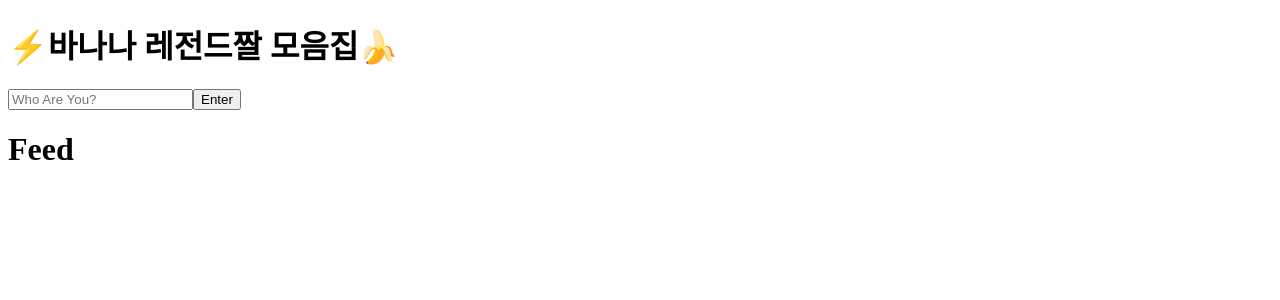
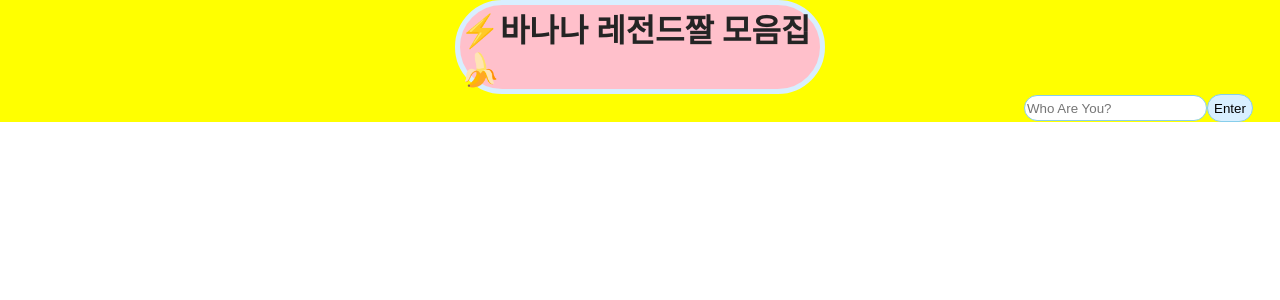
Before and after one commit to yeyunny/TS-Banana, a React (Create React App) app: page / in a window 1280 px wide. Shown: the top 300 px of the page. Built offline with nearby package versions, Linux system fonts and the light colour scheme.

Commit message:
[ADD] FeedContainer 시도하기

```diff
--- /dev/null
+++ b/src/common.scss
@@ -0,0 +1,3 @@
+body {
+  margin: 0;
+}
--- a/src/components/FeedContainer.jsx
+++ b/src/components/FeedContainer.jsx
@@ -1,11 +1,7 @@
-import React from "react";
+import React, { useState } from "react";
 
 function FeedContainer() {
-  return (
-    <div>
-      <h1>Feed</h1>
-    </div>
-  );
+  return <div></div>;
 }
 
 export default FeedContainer;
--- a/src/components/Title.jsx
+++ b/src/components/Title.jsx
@@ -1,4 +1,5 @@
 import React, { useState } from "react";
+import "./Title.scss";
 
 function Title() {
   const [username, setUsername] = useState("");
@@ -10,16 +11,15 @@ function Title() {
   const submitHandler = () => {
     localStorage.setItem("username", username);
   };
-  console.log(username);
 
   const nickname = localStorage.getItem("username");
   return (
-    <div>
-      <h1>⚡️바나나 레전드짤 모음집🍌</h1>
+    <div id="navContainer">
+      <h1 id="title">⚡️바나나 레전드짤 모음집🍌</h1>
       {nickname ? (
-        <span>{nickname}</span>
+        <span id="nickname">{nickname}</span>
       ) : (
-        <form>
+        <form id="loginForm">
           <input onChange={inputHandler} placeholder="Who Are You?"></input>
           <button onClick={submitHandler}>Enter</button>
         </form>
--- a/src/components/Title.scss
+++ b/src/components/Title.scss
@@ -0,0 +1,37 @@
+#navContainer {
+  width: 100vw;
+  background-color: yellow;
+}
+
+#title {
+  width: 360px;
+  margin: auto;
+  color: rgb(36, 36, 36);
+  border: 5px rgb(216, 239, 255) solid;
+  border-radius: 50px;
+  background-color: pink;
+}
+
+#nickname {
+  font-size: 25px;
+  font-weight: 500;
+  background-color: rgb(216, 239, 255);
+  margin-left: 80%;
+}
+
+#loginForm {
+  margin-left: 80%;
+}
+
+#loginForm input {
+  height: 22px;
+  border: 1px skyblue solid;
+  border-radius: 50px;
+}
+
+#loginForm button {
+  height: 28px;
+  border: 1px skyblue solid;
+  background-color: rgb(216, 239, 255);
+  border-radius: 50px;
+}
--- a/src/index.js
+++ b/src/index.js
@@ -1,6 +1,7 @@
 import React from "react";
 import ReactDOM from "react-dom/client";
 import App from "./App";
+import "./common.scss";
 
 const root = ReactDOM.createRoot(document.getElementById("root"));
 root.render(
```
Also changed, not shown: src/routes/Home.js (+1 -24 lines).
